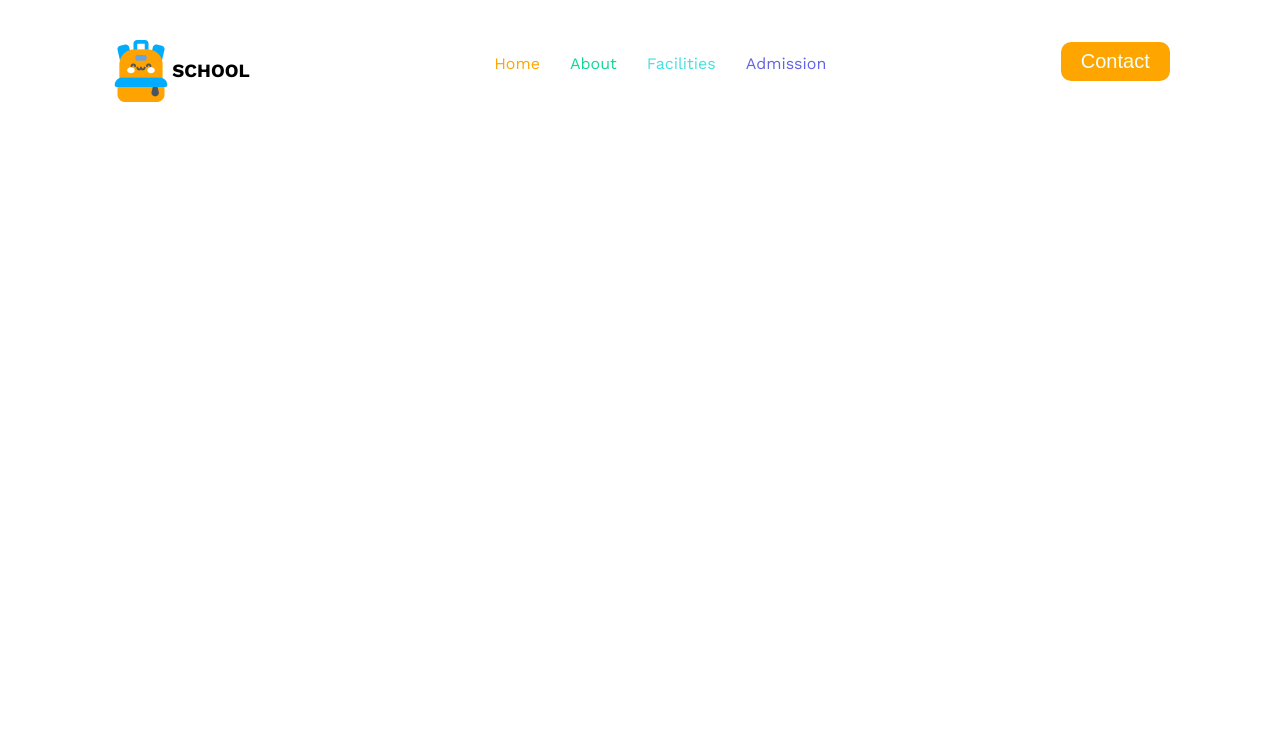
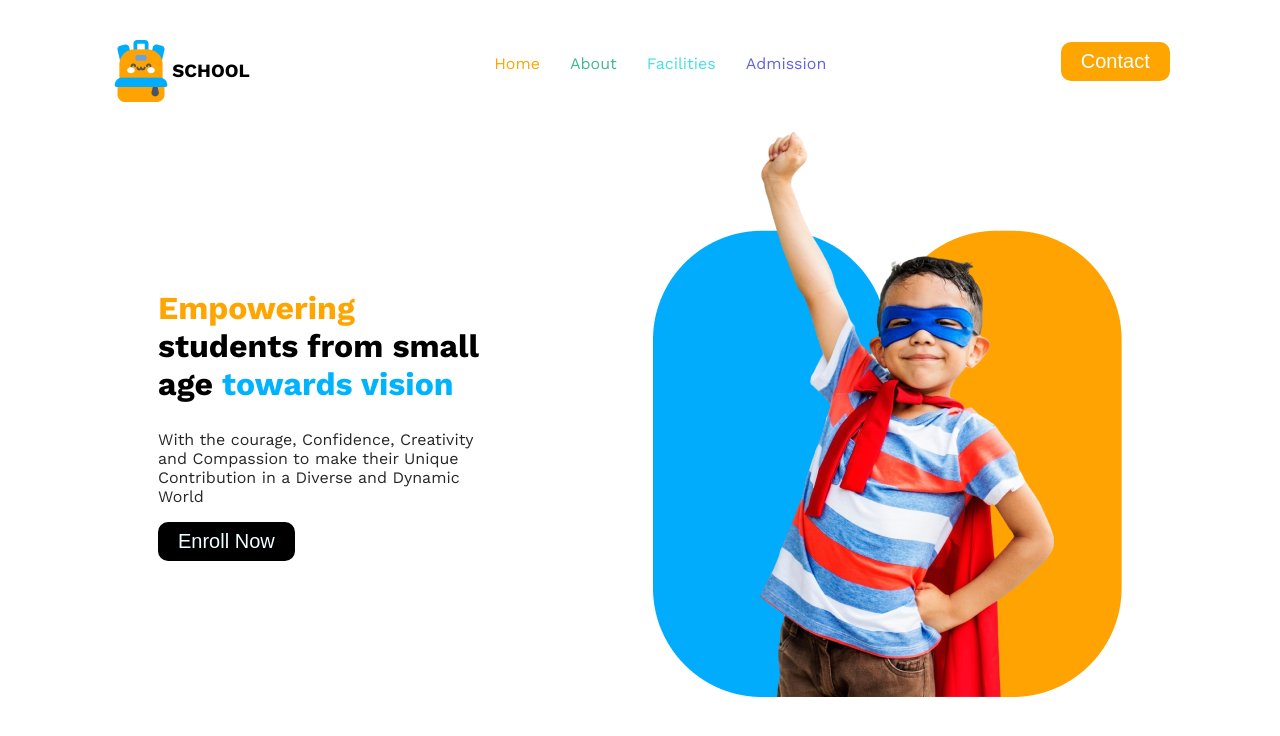
Before and after one commit to Rahima06/kids-school, a plain HTML site: page index.html in a window 1280 px wide. Drawn offline with nearby package versions, Linux system fonts and the light colour scheme.

Commit message:
added banner section

```diff
--- a/index.html
+++ b/index.html
@@ -16,9 +16,9 @@
         </div>
 
         <nav>
-            <div>
+            <div class="list-items">
                 <ul class="display-flex">
-                    <li id="orane-color" class="navitem orange-color">Home</li>
+                    <li id="oran" class="navitem orange-color">Home</li>
                     <li id="light-blue" class="navitem">About</li>
                     <li id="blue" class="navitem">Facilities</li>
                     <li id="dark-blue" class="navitem">Admission</li>
@@ -30,8 +30,29 @@
             <button class="btn-primary">Contact</button>
         </div>
 
+
     </header>
     <main>
+        <section class="display-flex">
+
+            <div class="banner">
+
+                <h1 class="banner-content">
+                    <span class="orange-color">Empowering </span><br>students from small <br>age <span
+                        class="light-blue2">towards
+                        vision</span>
+                </h1>
+                <p class="paragraph">With the courage, Confidence, Creativity and Compassion to make their Unique
+                    Contribution in a Diverse and Dynamic World</p>
+
+                <button class="btn-enroll">Enroll Now</button>
+
+            </div>
+            <div class="banner-image">
+                <img src="assets/hero-kids.png" alt="">
+
+            </div>
+        </section>
 
     </main>
 
--- a/styles/style.css
+++ b/styles/style.css
@@ -19,6 +19,8 @@
 
 }
 
+/* navigation style */
+
 .navitem {
     list-style: none;
     margin-right: 30px;
@@ -31,7 +33,7 @@
 }
 
 #light-blue {
-    color: rgb(16, 215, 149);
+    color: rgb(63, 185, 145);
 
 }
 
@@ -59,3 +61,58 @@
     border: none;
 
 }
+
+/* heading part styling */
+
+.light-blue2 {
+
+    color: rgb(0, 179, 255);
+}
+
+.paragraph {
+    color: rgb(40, 39, 39);
+}
+
+.btn-enroll {
+    font-size: 1.25rem;
+    font-weight: 600px;
+    padding-left: 20px;
+    padding-right: 20px;
+    padding-top: 8px;
+    padding-bottom: 8px;
+    background-color: black;
+    color: azure;
+    border-radius: 10px;
+    border: none;
+
+}
+
+.banner {
+    justify-content: center;
+    margin-left: 150px;
+    margin-right: 150px;
+
+}
+
+.banner-content {
+    font-size: 2rem;
+}
+
+.banner-image {
+    margin-right: 150px;
+}
+
+
+
+
+
+@media screen and (max-width: 576px) {
+
+    .first-heading,
+    .list-items,
+    .btn-primary {
+
+        display: none;
+    }
+
+}
```
